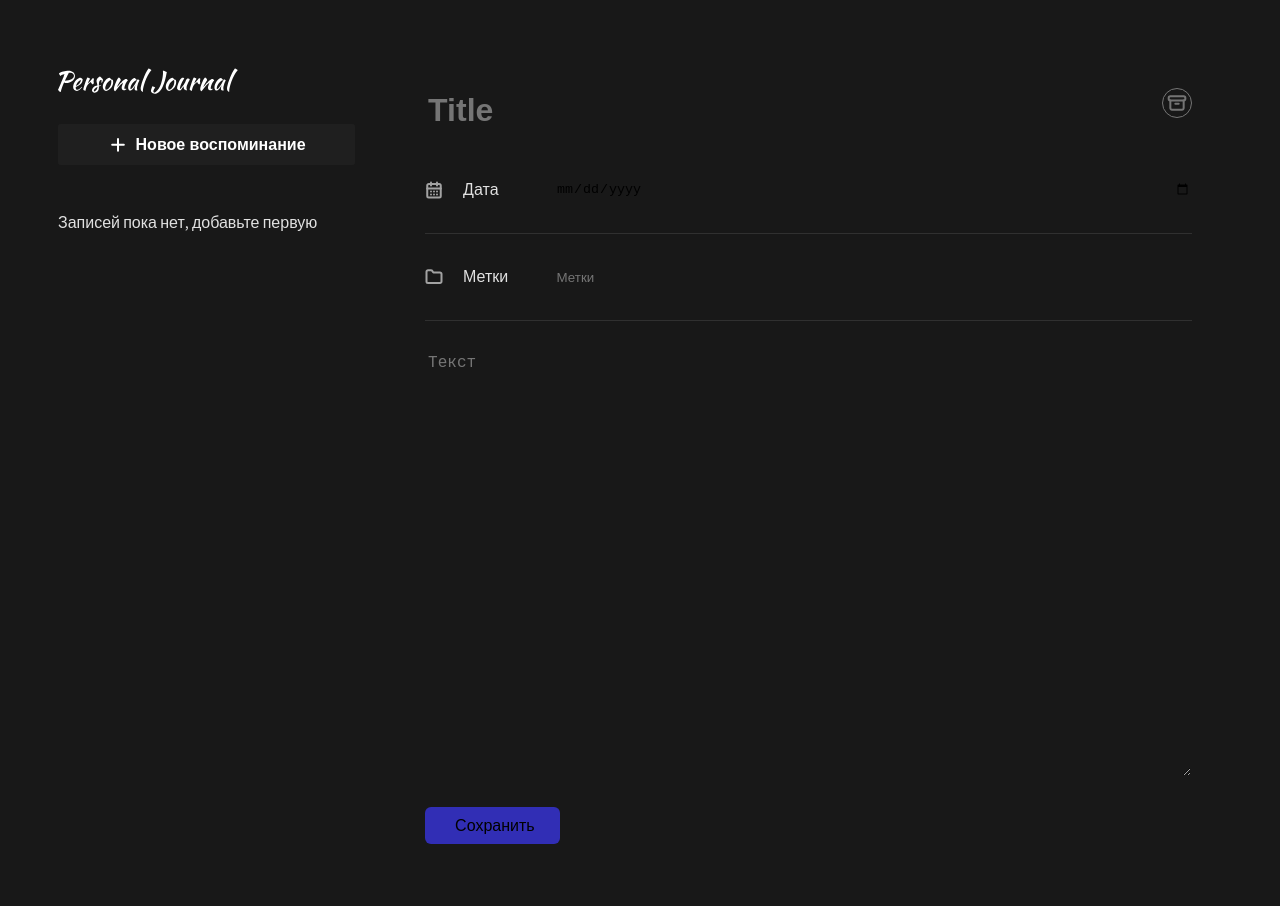
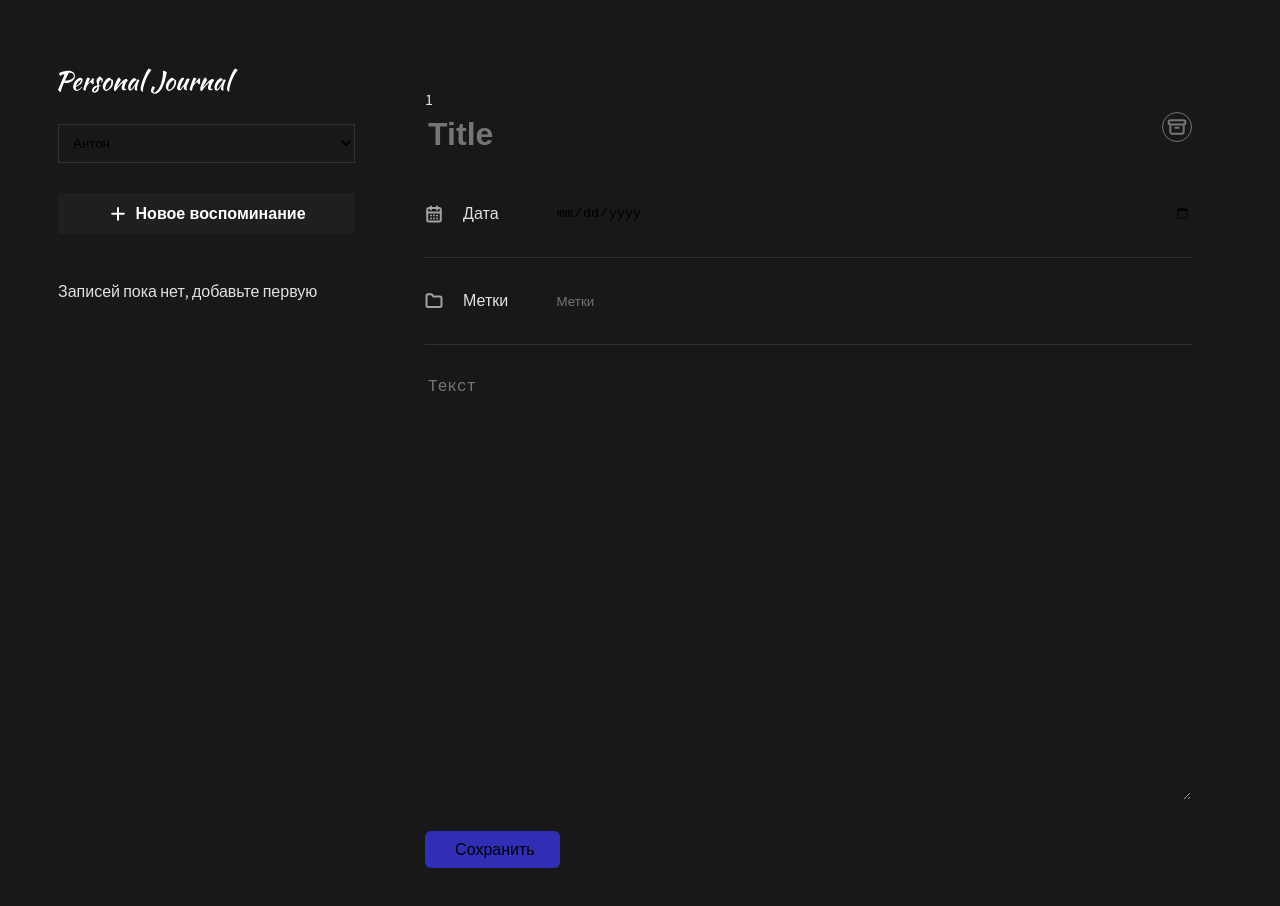
Before and after one commit to andrfh/journail-list, a React (Vite) app: page / in a window 1280 px wide. Shown: the top 906 px of the page. Built offline with nearby package versions, Linux system fonts and the light colour scheme.

Commit message:
change devise

```diff
--- a/src/components/Header/Header.jsx
+++ b/src/components/Header/Header.jsx
@@ -1,9 +1,13 @@
 import styles from'./Header.module.css';
 import logoImg from '../../assets/logo.svg';
+import SelectUser from '../SelectUser/SelectUser';
 
 const Header = () => {
 	return (
-		<img className={styles.logo} src={logoImg} alt="logo" />
+		<>
+			<img className={styles.logo} src={logoImg} alt="logo" />
+			<SelectUser />
+		</>
 	);
 };
 
--- a/src/components/JournailForm/JournailForm.jsx
+++ b/src/components/JournailForm/JournailForm.jsx
@@ -1,11 +1,12 @@
 import styles from'./JournailForm.module.css';
 import Button from '../Button/Button';
-import { useEffect, useReducer, useRef, useState } from 'react';
+import { useContext, useEffect, useReducer, useRef, useState } from 'react';
 import cn from 'classnames';
 import deleteImg from '../../assets/delete.svg';
 import dateImg from '../../assets/date.svg';
 import tagImg from '../../assets/tag.svg';
 import { INITIAL_STATE, formReducer } from './JournailForm.state.js';
+import { UserContext } from '../../context/user.context.jsx';
 
 
 const JournailForm = ( {onSubmit} ) => {
@@ -15,6 +16,7 @@
 	const titleRef = useRef();
 	const dateRef = useRef();
 	const postRef = useRef();
+	const { userId } = useContext(UserContext);
 
 	const focusError = (isValid) => {
 		switch(true) {
@@ -61,7 +63,9 @@
 	};
 
 	return (
+
 				<form className={styles['journail-form']} onSubmit={addJournailItem}>
+					{userId}
 					<div className={styles['journail-form-header']}>
 						<input type="text" onChange={onChange} ref={titleRef} value={values.title} name='title' className={cn(styles['input-header'], {
 							[styles['invalid']] : !isValid.title
@@ -92,6 +96,7 @@
 					<Button text="Сохранить" />
 				</form>
 
+
 	);
 };
 
--- /dev/null
+++ b/src/components/SelectUser/SelectUser.jsx
@@ -0,0 +1,20 @@
+import { useContext } from 'react';
+import styles from './SelectUser.module.css';
+import { UserContext } from '../../context/user.context';
+
+function SelectUser() {
+	const { userId, setUserId } = useContext(UserContext);
+
+	const changeUser = (e) => {
+		setUserId(Number(e.target.value));
+	};
+
+	return (
+		<select className={styles['select']} name="user" id="user" value={userId} onChange={changeUser}>
+			<option value="1">Антон</option>
+			<option value="2">Вася</option>
+		</select>
+	);
+}
+
+export default SelectUser;
--- /dev/null
+++ b/src/components/SelectUser/SelectUser.module.css
@@ -0,0 +1,5 @@
+.select {
+	padding: 10px;
+	background: none;
+	border: 1px solid #323232;
+}
--- /dev/null
+++ b/src/context/user.context.jsx
@@ -0,0 +1,14 @@
+import { Children, createContext } from "react";
+import { useState } from "react";
+
+export const UserContext = createContext({
+    userId: 1
+});
+
+export const UserContextProvider = ({ children }) => {
+    const [userId, setUserId] = useState(1);
+
+    return <UserContext.Provider value={{userId, setUserId}}>
+        {children}
+    </UserContext.Provider>
+}
```
Also changed, not shown: src/App.jsx (+6 -4 lines). Lines whose indentation alone changed are shown as unchanged.
